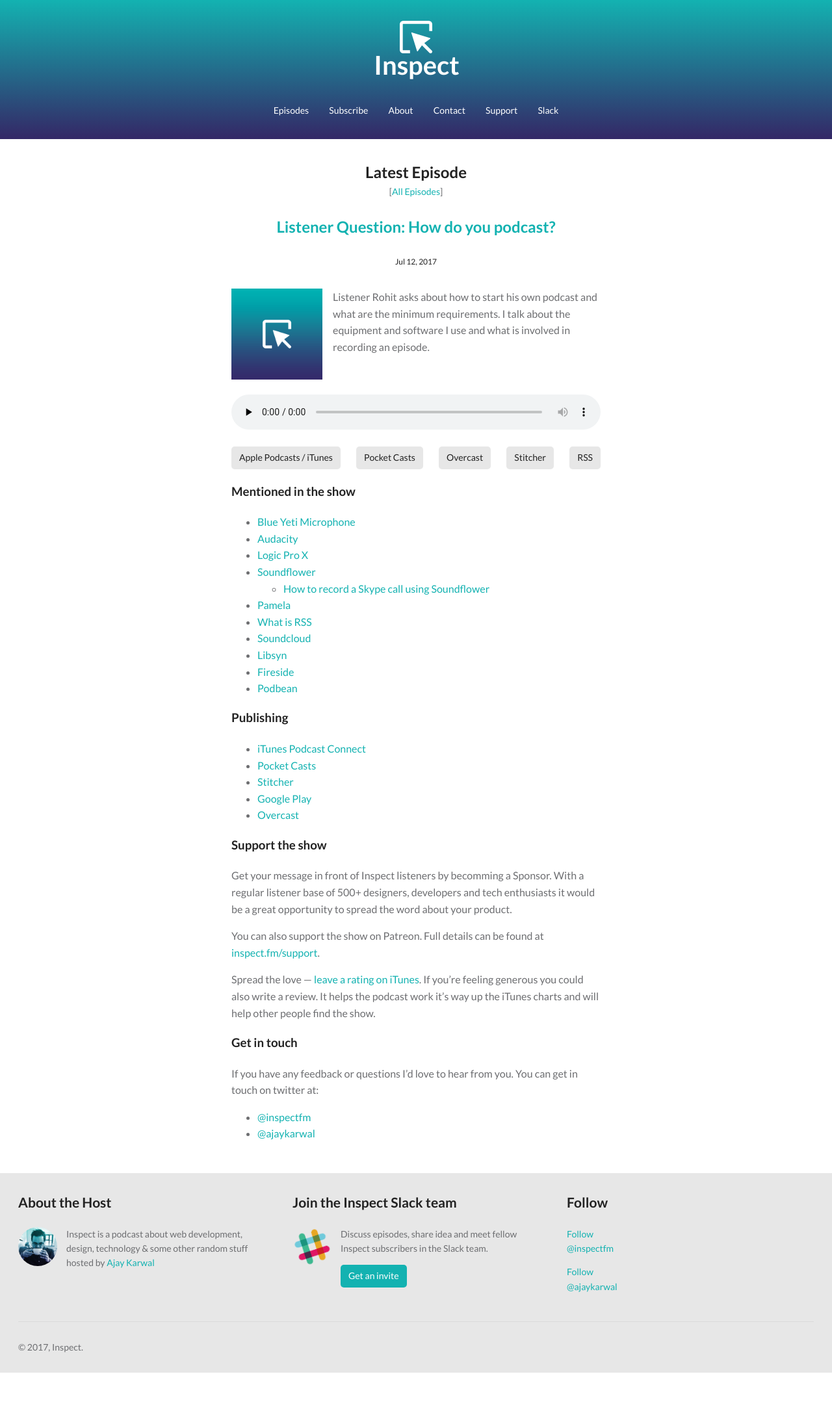
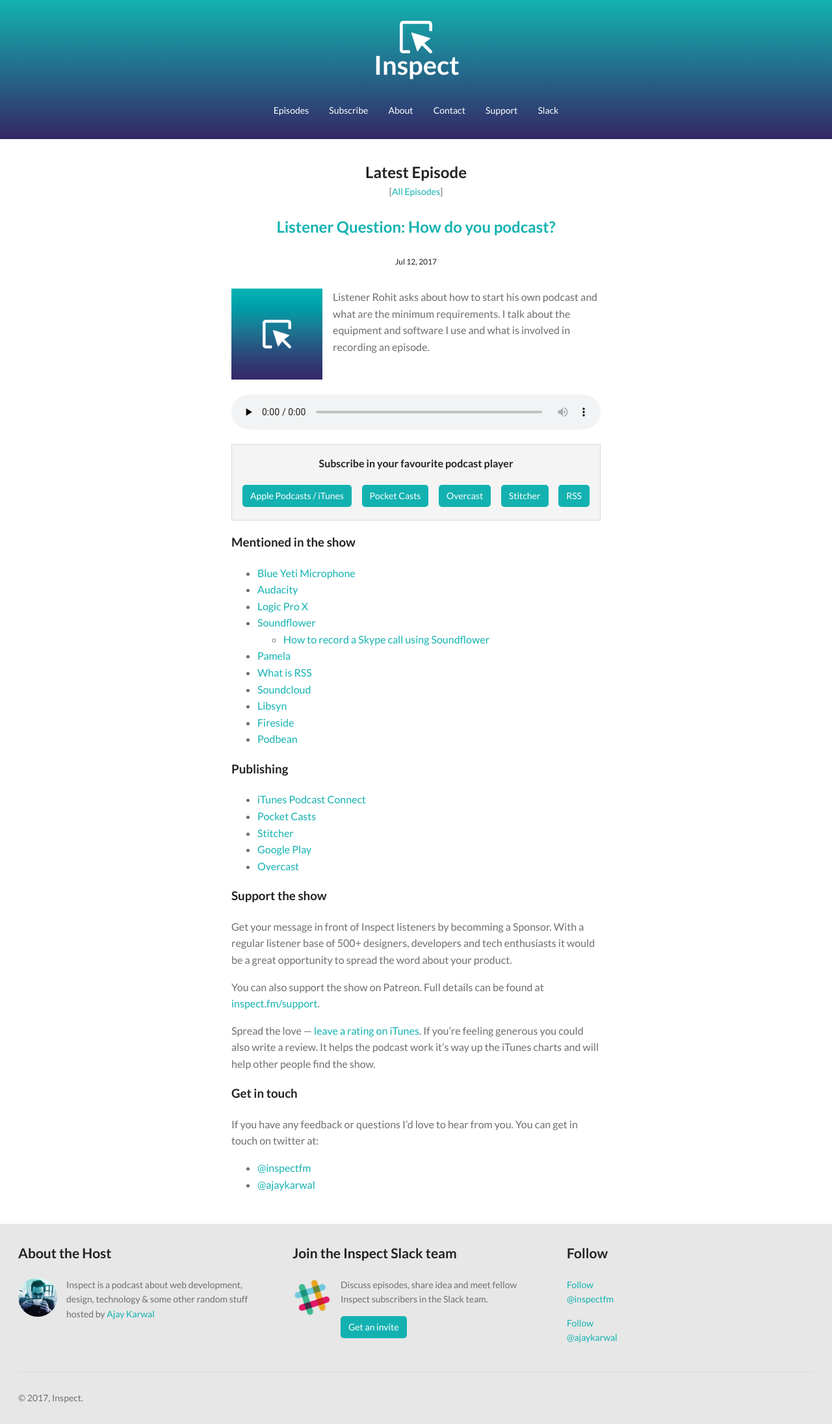
Before and after one commit to ajaykarwal/inspect-fm, a Jekyll site: the page built from index.html, in a window 1280 px wide. Shown: the whole page at 65% size. Built offline with Jekyll 4.4.1, drawn with Linux system fonts in a browser that asks for light colours; comment, search, counter and statistics services are not loaded; before the commit the page ends 2112 px from its top, so only the background shows below that.

Commit message:
Update to subscribe buttons panel

```diff
--- a/_includes/subscribe-buttons.html
+++ b/_includes/subscribe-buttons.html
@@ -1,7 +1,10 @@
-<ul class="subscribe-buttons text-center">
-  <li><a class="btn btn--inline btn--muted" target="_blank" href="{{ site.feeds.itunes }}">Apple Podcasts / iTunes</a></li>
-  <li><a class="btn btn--inline btn--muted" target="_blank" href="{{ site.feeds.pocket_casts }}">Pocket Casts</a></li>
-  <li><a class="btn btn--inline btn--muted" target="_blank" href="{{ site.feeds.overcast }}">Overcast</a></li>
-  <li><a class="btn btn--inline btn--muted" target="_blank" href="{{ site.feeds.stitcher }}">Stitcher</a></li>
-  <li><a class="btn btn--inline btn--muted" target="_blank" href="{{ site.feeds.rss }}">RSS</a></li>
-</ul>
+<div class="subscribe-buttons text-center">
+  <h4>Subscribe in your favourite podcast player</h4>
+  <ul>
+    <li><a target="_blank" href="{{ site.feeds.itunes }}">Apple Podcasts / iTunes</a></li>
+    <li><a target="_blank" href="{{ site.feeds.pocket_casts }}">Pocket Casts</a></li>
+    <li><a target="_blank" href="{{ site.feeds.overcast }}">Overcast</a></li>
+    <li><a target="_blank" href="{{ site.feeds.stitcher }}">Stitcher</a></li>
+    <li><a target="_blank" href="{{ site.feeds.rss }}">RSS</a></li>
+  </ul>
+</div>
--- a/_sass/_components.scss
+++ b/_sass/_components.scss
@@ -24,13 +24,37 @@
 
 
 .subscribe-buttons {
+  background: lighten($grey-light, 5%);
+  border: 1px solid darken($grey-light, 5%);
+  padding: 0 $space;
+  margin: $space 0;
+
+  ul {
     list-style-type: none;
     margin: 20px 0;
     padding: 0;
 
     li {
-    display:inline-block;
-    margin-right: 10px;
+      display:block;
+      margin-bottom: 10px;
+
+      a {
+        @include breakpoint($break-xs) {
+          @include font-size(14px);
+          display: inline-block;
+          color: $white;
+          text-align: center;
+          padding:6px 12px;
+          border-radius: 5px;
+          background-color: $brand-primary;
+          &:hover {
+            background-color: $brand-secondary;
+            color: $white;
+            text-decoration: none;
+          }
+
+        }
+      }
     }
     @include breakpoint($break-xs) {
       display: flex;
@@ -49,6 +73,8 @@
     }
   }
 
+}
+
 .patreon-logo {
   width:200px;
   height:auto;
```
Also changed, not shown: _pages/support.md (+2 -1 lines). Lines whose indentation alone changed are shown as unchanged.
